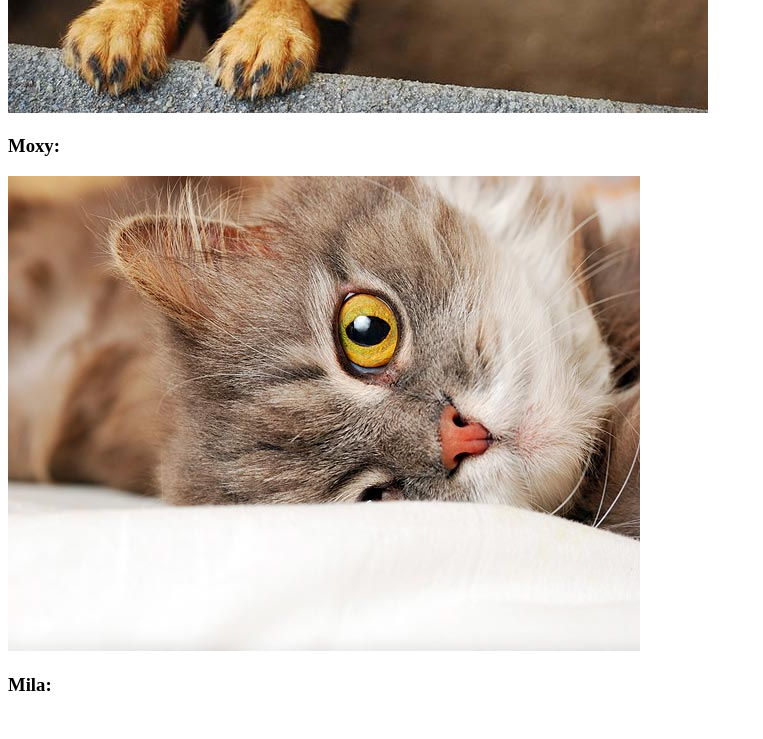
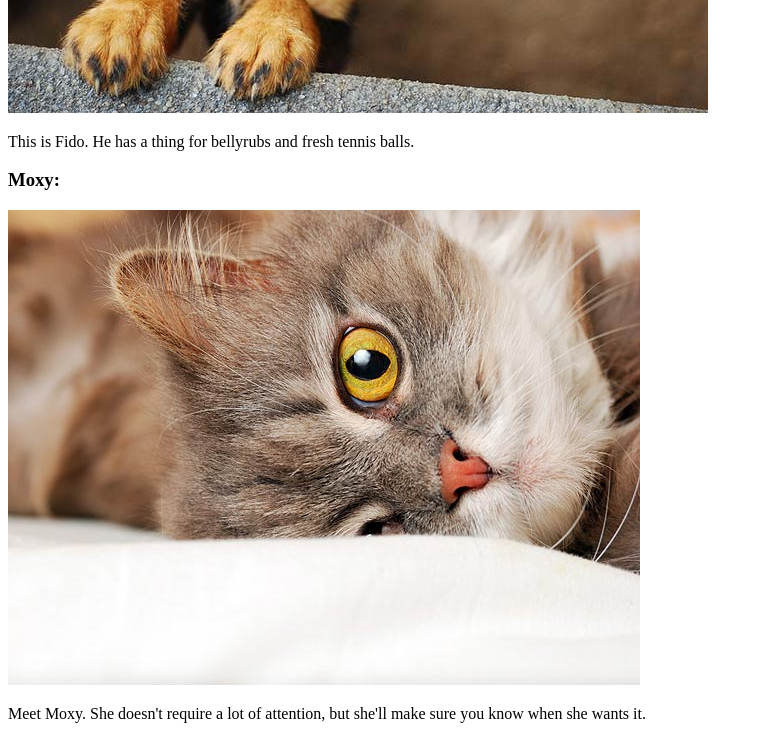
Before and after one commit to bjrshea/animal-shelter, a plain HTML site: page index.html in a window 1280 px wide. Shown: the part 540-1279 px from the top of the page, without its empty margins (0-763 px from the left). Drawn offline with Linux system fonts and the light colour scheme.

Commit message:
add animal names, photos, and descriptions.

```diff
--- a/index.html
+++ b/index.html
@@ -12,12 +12,15 @@
 
     <h3>Fido:</h3>
     <img src="img/fido.jpg" alt="picture of dog">
+    <p>This is Fido. He has a thing for bellyrubs and fresh tennis balls.</p>
 
     <h3>Moxy:</h3>
     <img src="img/moxy.jpg" alt="picture of cat">
+    <p>Meet Moxy. She doesn't require a lot of attention, but she'll make sure you know when she wants it.</p>
 
     <h3>Mila:</h3>
     <img src="img/mila.jpg" alt="picture of rabbit">
+    <p>Introducing Mila. She likes carrots - that's about it.</p>
 
   </body>
 </html>
```
